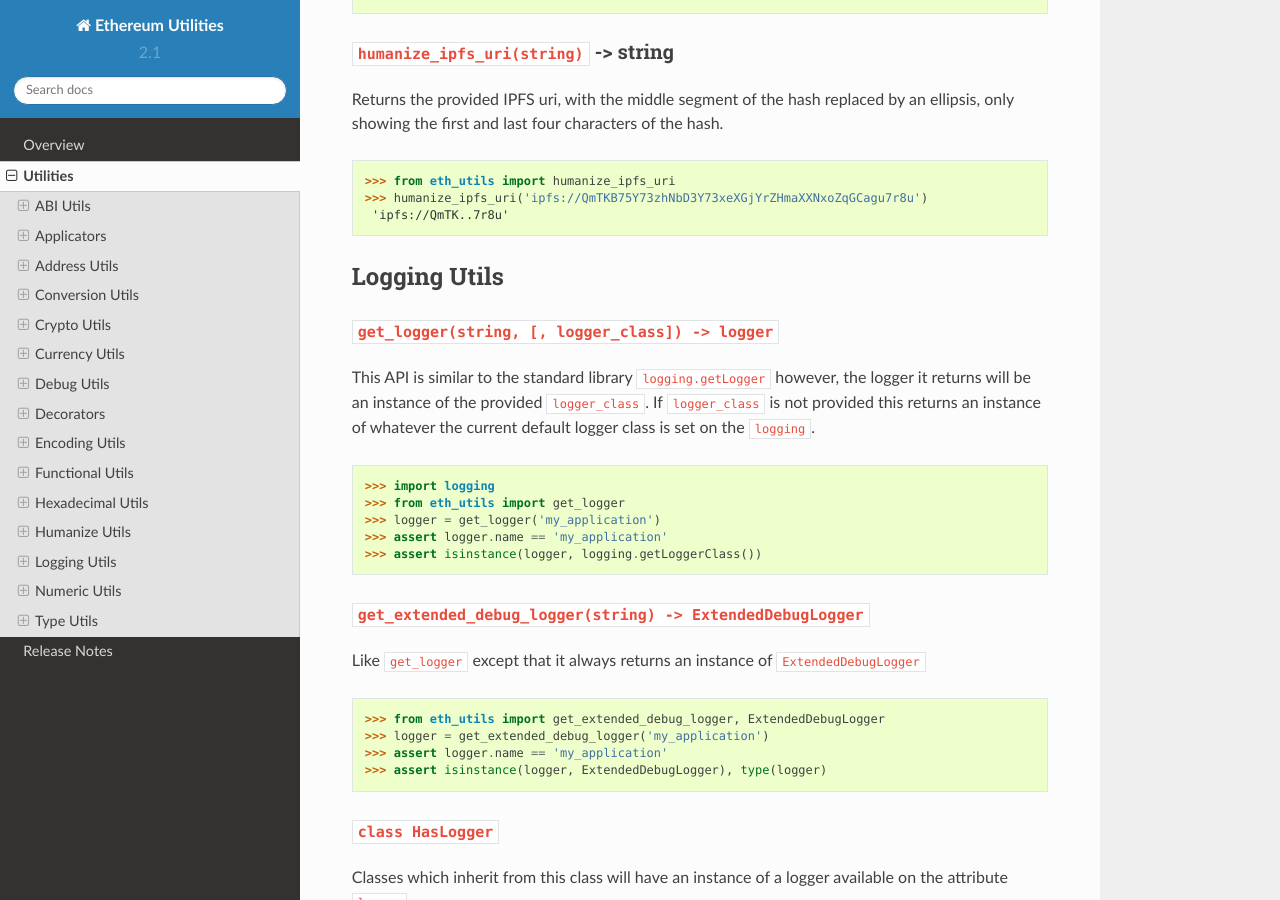
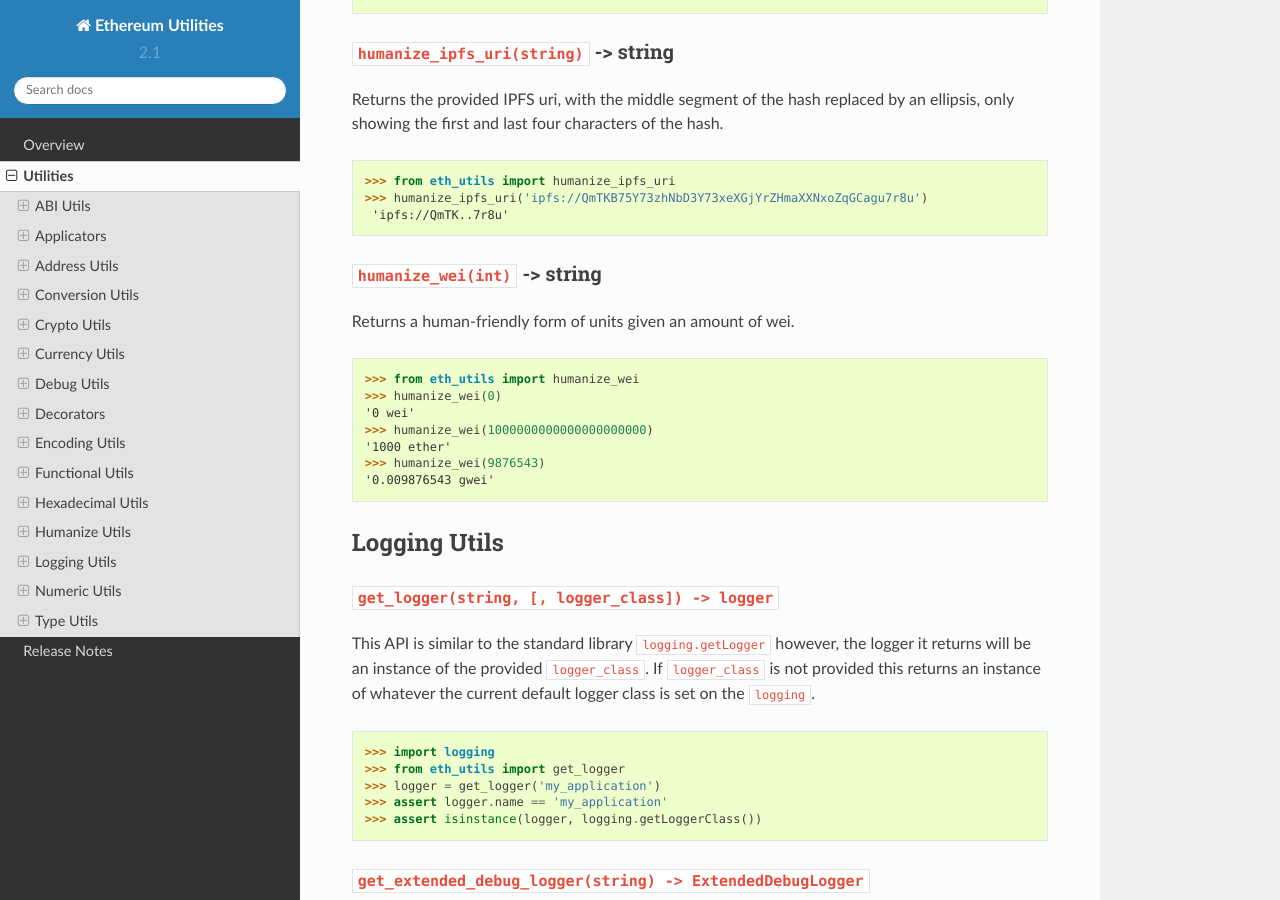
Before and after one commit to ethereum/eth-utils, a Sphinx documentation site: the page built from docs/utilities.rst, in a window 1280 px wide and 900 px high, scrolled down 23868 px. Built offline with Sphinx 7.4.7 and the Read the Docs theme 2.0.0, drawn with Linux system fonts in a browser that asks for light colours.

Commit message:
Update docs

```diff
--- a/docs/utilities.rst
+++ b/docs/utilities.rst
@@ -1383,6 +1383,21 @@ ellipsis, only showing the first and last four characters of the hash.
     'ipfs://QmTK..7r8u'
 
 
+``humanize_wei(int)`` -> string
+^^^^^^^^^^^^^^^^^^^^^^^^^^^^^^^^^^^^^^^
+
+Returns a human-friendly form of units given an amount of wei.
+
+.. doctest::
+
+   >>> from eth_utils import humanize_wei
+   >>> humanize_wei(0)
+   '0 wei'
+   >>> humanize_wei(1000000000000000000000)
+   '1000 ether'
+   >>> humanize_wei(9876543)
+   '0.009876543 gwei'
+
 Logging Utils
 ~~~~~~~~~~~~~~
 
```
